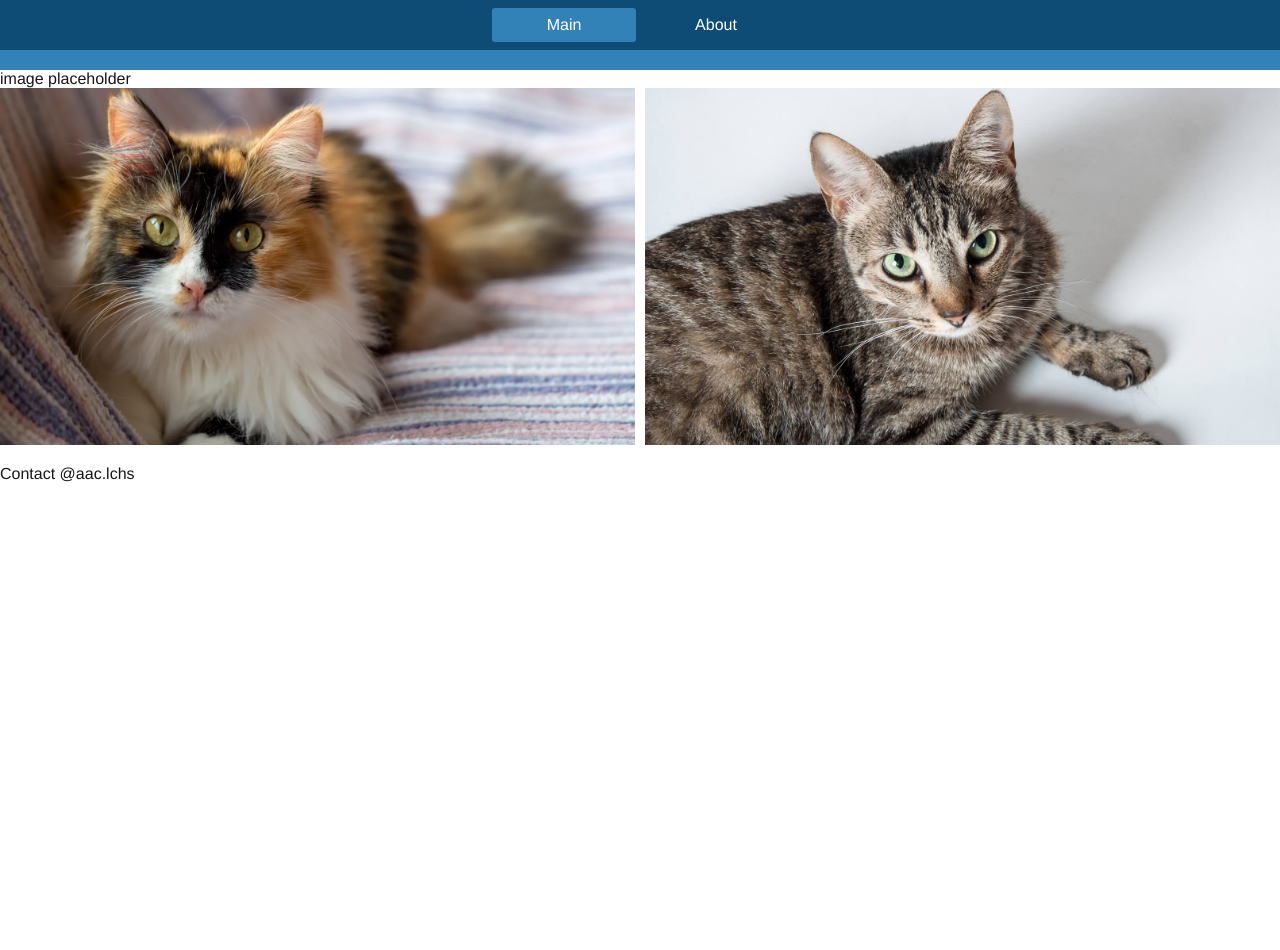
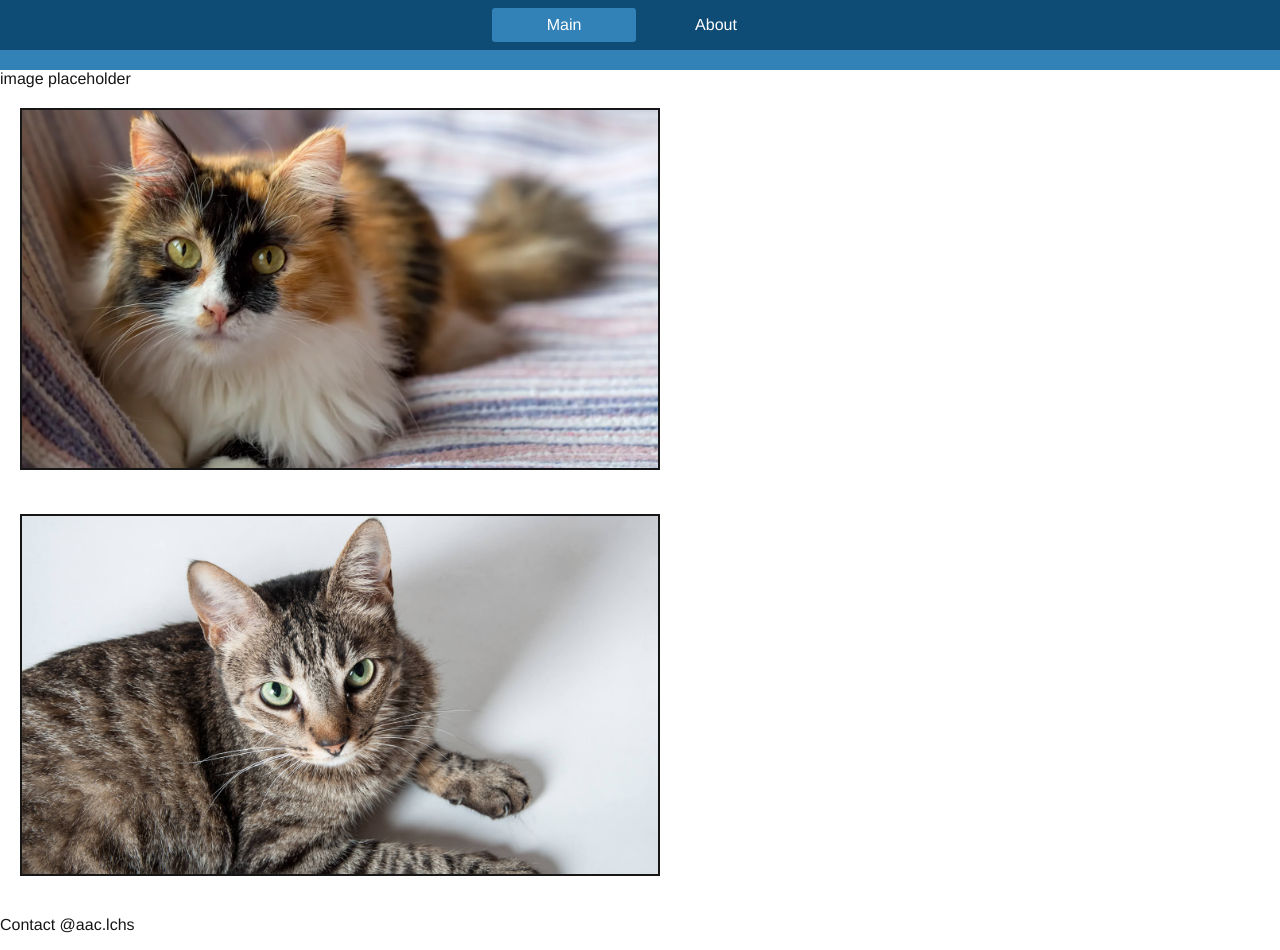
Before and after one commit to sandyd08/cps-webproj-sandy, a website: page index.html in a window 1280 px wide. Before the commit the page ends 800 px from the top, so only its background shows below. Drawn offline with Linux system fonts and the light colour scheme.

Commit message:
favicon and image changes

```diff
--- a/index.html
+++ b/index.html
@@ -1,6 +1,8 @@
 <!DOCTYPE html>
 <html lang="en">
   <head>
+    <link rel="icon"
+    href="/Images/favicon.ico">
     <title>Cats</title>
     <meta name=description content="The cats are on mars." />
     <meta charset="UTF-8" />
@@ -19,9 +21,10 @@
       <a href="/page2.html">About</a>
     </nav>
     <div>image placeholder</div>
+    </body>
   <div class="parent">
-    <div class="child"><img src="Images/Calico.jpg"></div>
-    <div class="child"><img src="Images/AmShorthair.jpg"></div>
+    <div class="child"><img src="Images/Calico.jpg" width="100%"></div>
+    <div class="child"><img src="Images/AmShorthair.jpg" width="100%"></div>
   </div>
   <div class="footer">
     <p>Contact @aac.lchs</p>
--- a/styles.css
+++ b/styles.css
@@ -3,9 +3,9 @@
 }
 
 :root {
---primary-color: #3282B8;
---secondary-color: #0F4C75;
---black-color: rgb(22, 22, 22);
+  --primary-color: #3282b8;
+  --secondary-color: #0f4c75;
+  --black-color: rgb(22, 22, 22);
 }
 
 body {
@@ -43,7 +43,7 @@ nav a:hover {
   background-color: var(--primary-color);
 }
 
-nav a[aria-current='page'] {
+nav a[aria-current="page"] {
   color: none;
   background-color: var(--primary-color);
 }
@@ -59,17 +59,18 @@ h1 {
 
 .parent {
   display: flex;
+  justify-content: center;
   align-items: center;
-  justify-content: center;
   flex-direction: row;
-  gap: 10px;
+  flex-wrap: wrap;
   width: 100%;
 }
 
-.child img{
-width: 100%;
-min-width: 200px;
-justify-content: center;
+.child img {
+  border: solid 2px var(--black-color);
+  width: 50%;
+  min-width: 200px;
+  margin: 20px;
 }
 
 .aboutpar {
@@ -85,7 +86,7 @@ justify-content: center;
 .aboutchi {
   border: solid 0.5px var(--black-color);
   padding: 5rem;
-  }
+}
 
 .aboutchi:hover {
   background-color: var(--primary-color);
```
Also changed, not shown: Images/American_Shorthair.jpg (added), Images/Shorthair.jpg (added), Images/favicon.ico (added).
